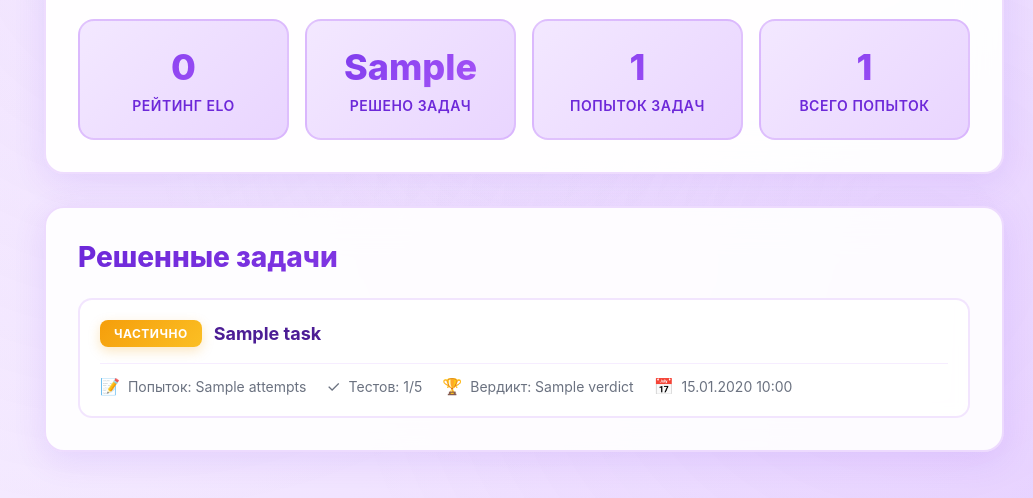
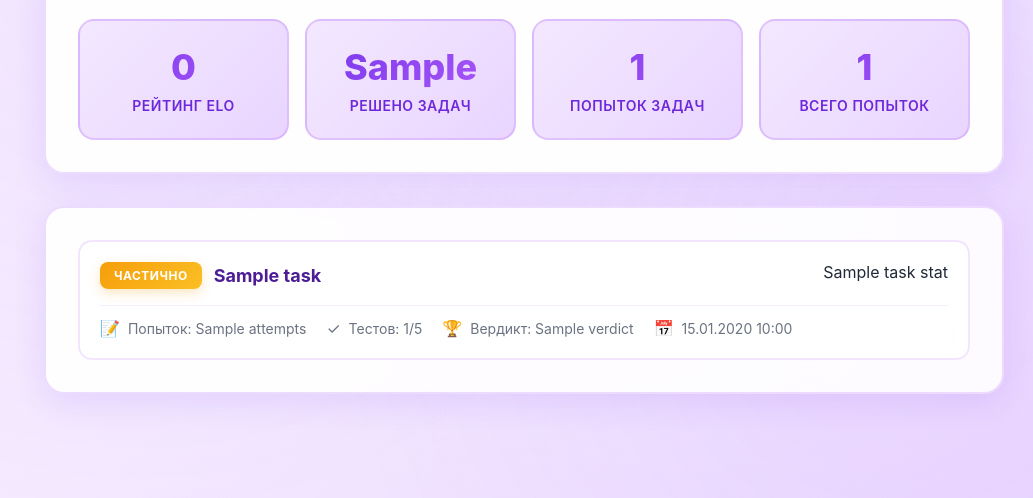
Before and after one commit to bezdarnij/Olympiad_preparing_platform, a Flask app: template templates/profile.html in a window 1280 px wide. Shown: the part 302-800 px from the top of the page, without its empty margins (116-1149 px from the left). Run offline with Flask 3, Linux system fonts and the light colour scheme; the template is opened without the code that fills it: most values are stand-ins (such as "Sample title", 1, 10 or a date in 2020).

Commit message:
профиль работает со всеми предметами

```diff
--- a/main.py
+++ b/main.py
@@ -173,33 +173,31 @@ def profile(user_id=None):
     tasks_stats = {}
     for submission in all_submissions:
         task_id = submission.task_id
+        task_task = db_sess.get(Tasks, task_id)
         if task_id not in tasks_stats:
             tasks_stats[task_id] = {
                 'task': submission.tasks,
                 'best_submission': submission,
                 'attempts': 1,
-                'solved': submission.verdict == "OK"
+                'solved': submission.verdict == "OK",
+                'subject': task_task.subject
             }
         else:
             tasks_stats[task_id]['attempts'] += 1
-            if submission.total_tests > tasks_stats[task_id]['best_submission'].total_tests:
-                tasks_stats[task_id]['best_submission'] = submission
+            if task_task.subject == 'информатика':
+                if submission.total_tests > tasks_stats[task_id]['best_submission'].total_tests:
+                    tasks_stats[task_id]['best_submission'] = submission
             if submission.verdict == "OK":
                 tasks_stats[task_id]['solved'] = True
-
-    sorted_tasks = sorted(
-        tasks_stats.values(),
-        key=lambda x: (not x['solved'], -x['best_submission'].total_tests)
-    )
-
+    tasks_stats = tasks_stats.values()
     total_tasks_attempted = len(tasks_stats)
-    solved_tasks = sum(1 for t in tasks_stats.values() if t['solved'])
+    solved_tasks = sum(1 for t in tasks_stats if t['solved'])
     total_submissions = len(all_submissions)
 
     return render_template(
         'profile.html',
         user=user,
-        tasks_stats=sorted_tasks,
+        tasks_stats=tasks_stats,
         total_tasks_attempted=total_tasks_attempted,
         solved_tasks=solved_tasks,
         total_submissions=total_submissions,
--- a/templates/profile.html
+++ b/templates/profile.html
@@ -42,8 +42,6 @@
     </div>
 
     <div class="profile-content">
-        <h2>Решенные задачи</h2>
-
         {% if tasks_stats %}
         <div class="tasks-list">
             {% for task_stat in tasks_stats %}
@@ -58,13 +56,14 @@
                             {% endif %}
                         </span>
                         <h3>
-                            <a href="/task/{{ task_stat.task.id }}">{{ task_stat.task.title }}</a>
+                            <a href="/{{ subject }}/task/{{ task_stat.task.id }}">{{ task_stat.task.title }}</a>
                         </h3>
                     </div>
                     <div class="task-meta">
                         <span class="difficulty difficulty-{{ task_stat.task.difficulty|lower }}">
                             {{ task_stat.task.difficulty }}
                         </span>
+                        <span class="task-subject">{{ task_stat.subject|capitalize }}</span>
                     </div>
                 </div>
 
@@ -73,10 +72,12 @@
                         <span class="stat-icon">📝</span>
                         <span>Попыток: {{ task_stat.attempts }}</span>
                     </div>
+                    {% if task_stat.best_submission.total_tests != None %}
                     <div class="stat-item">
                         <span class="stat-icon">✓</span>
                         <span>Тестов: {{ task_stat.best_submission.total_tests }}/5</span>
                     </div>
+                    {% endif %}
                     <div class="stat-item">
                         <span class="stat-icon">🏆</span>
                         <span>Вердикт: {{ task_stat.best_submission.verdict }}</span>
@@ -93,7 +94,7 @@
         <div class="no-tasks">
             <p>{% if is_own_profile %}Вы еще не решали задачи{% else %}Пользователь еще не решал задачи{% endif %}</p>
             {% if is_own_profile %}
-            <a href="/tasks" class="btn btn-primary">Перейти к задачам</a>
+            <a href="/{{ subject }}" class="btn btn-primary">Перейти к задачам</a>
             {% endif %}
         </div>
         {% endif %}
```
Also changed, not shown: static/tasks.css (+0 -8 lines), templates/tasks.html (+12 -10 lines), db/task.db.
